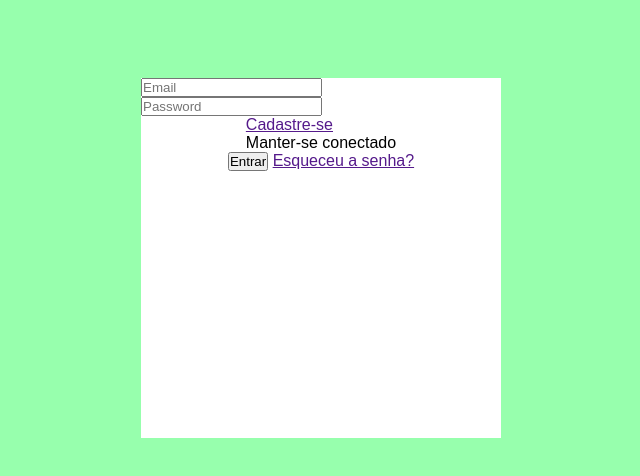
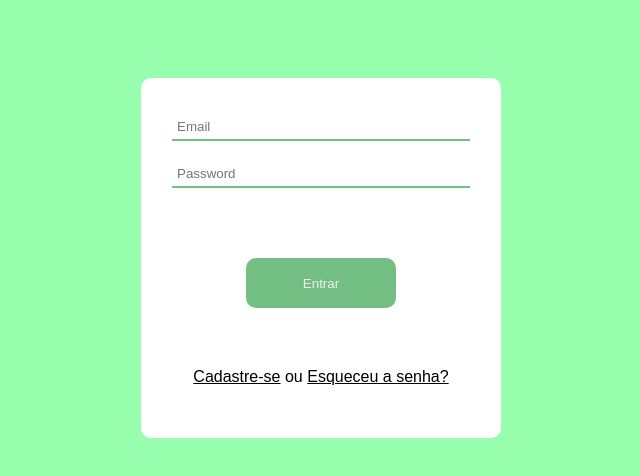
Before and after one commit to nygonui/track-trail, a plain HTML site: page index.html in a window 1280 px wide. Shown: the part 122-598 px from the top of the page, without its empty margins (319-959 px from the left). Drawn offline with Linux system fonts and the light colour scheme.

Commit message:
Login page 1.0

```diff
--- a/index.html
+++ b/index.html
@@ -14,18 +14,15 @@
     </header>
     <main>
         <section>
-            <div>
-                <input type="email" placeholder="Email">
-                <input type="password" placeholder="Password">
-            </div>
+            <form>
+                <input id="input-email"  type="email" placeholder="Email">
+                <input id="input-password"type="password" placeholder="Password">
+                <button>Entrar</button>
+            </form>
 
             <div>
                 <a href="">Cadastre-se</a>
-                <p>Manter-se conectado</p>
-            </div>
-
-            <div>
-                <button>Entrar</button>
+                <span>ou</span>
                 <a href="">Esqueceu a senha?</a>
             </div>
 
--- a/style.css
+++ b/style.css
@@ -37,9 +37,67 @@ body main section {
     width: 360px;
     height: 360px;
 
+    border-radius: 10px;
+
     background-color: rgb(255, 255, 255);
 
     display: flex;
     flex-direction: column;
     align-items: center;
 }
+
+form {
+    display: flex;
+    flex-direction: column;
+    justify-content: center;
+    align-items: center;
+
+    margin-top: 36px;
+
+    width: 80%;
+
+}
+
+form input{
+    width: 100%;
+    margin-bottom: 20px;
+    padding: 5px;
+
+    border: none;
+    border-bottom: 2px solid rgb(114, 190, 131);
+    outline: none;
+}
+
+form input:hover{
+    border-bottom: 2px solid rgb(66, 109, 75);
+}
+
+form button {
+    width: 150px;
+    height: 50px;
+
+    color: #f0efef;
+
+    margin-top: 50px;
+
+    border: none;
+    background-color: rgb(114, 190, 131);
+    border-radius: 10px;
+
+    cursor: pointer;
+
+    transition: all 0.2s;
+}
+
+form button:hover {
+    color: white;
+    background-color: rgb(85, 145, 98);
+}
+
+section div {
+    margin-top: 60px;
+}
+
+a {
+    color: #000000;
+}
```
